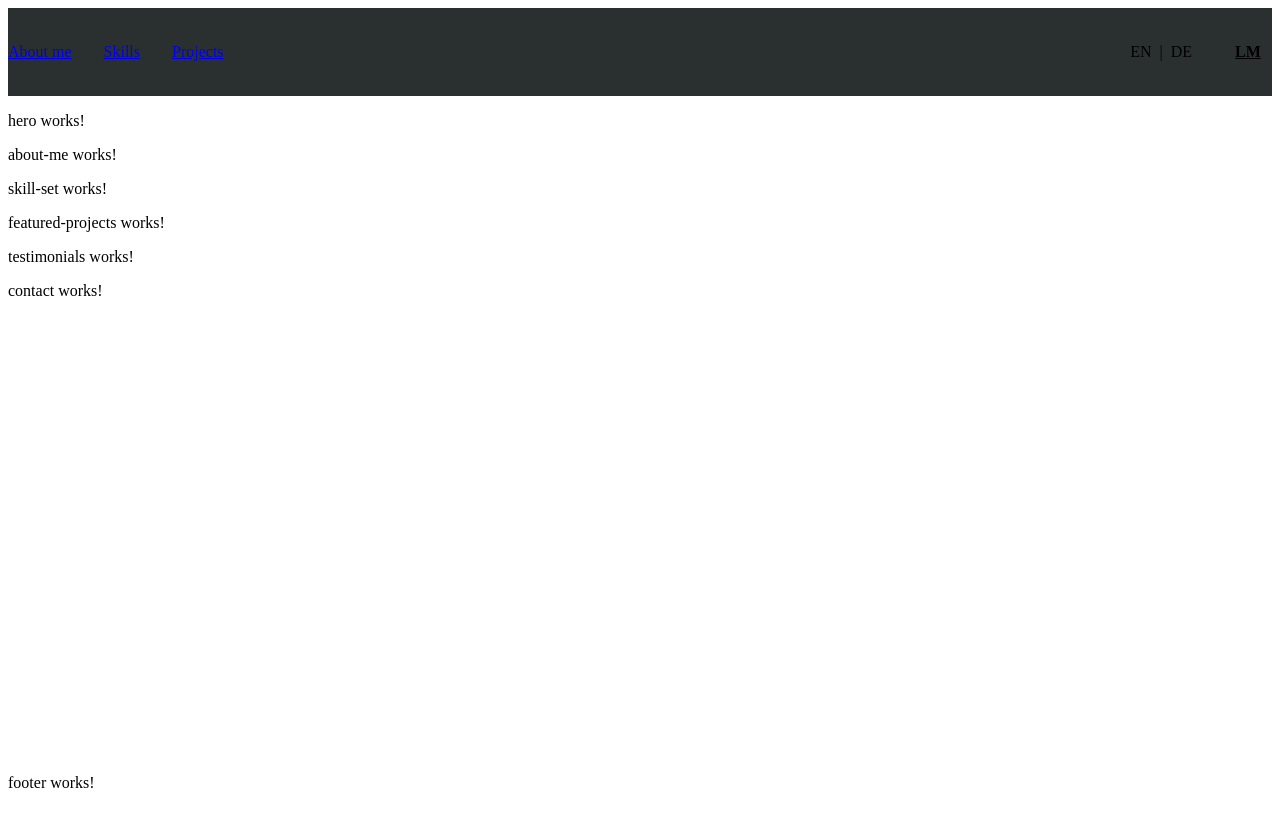
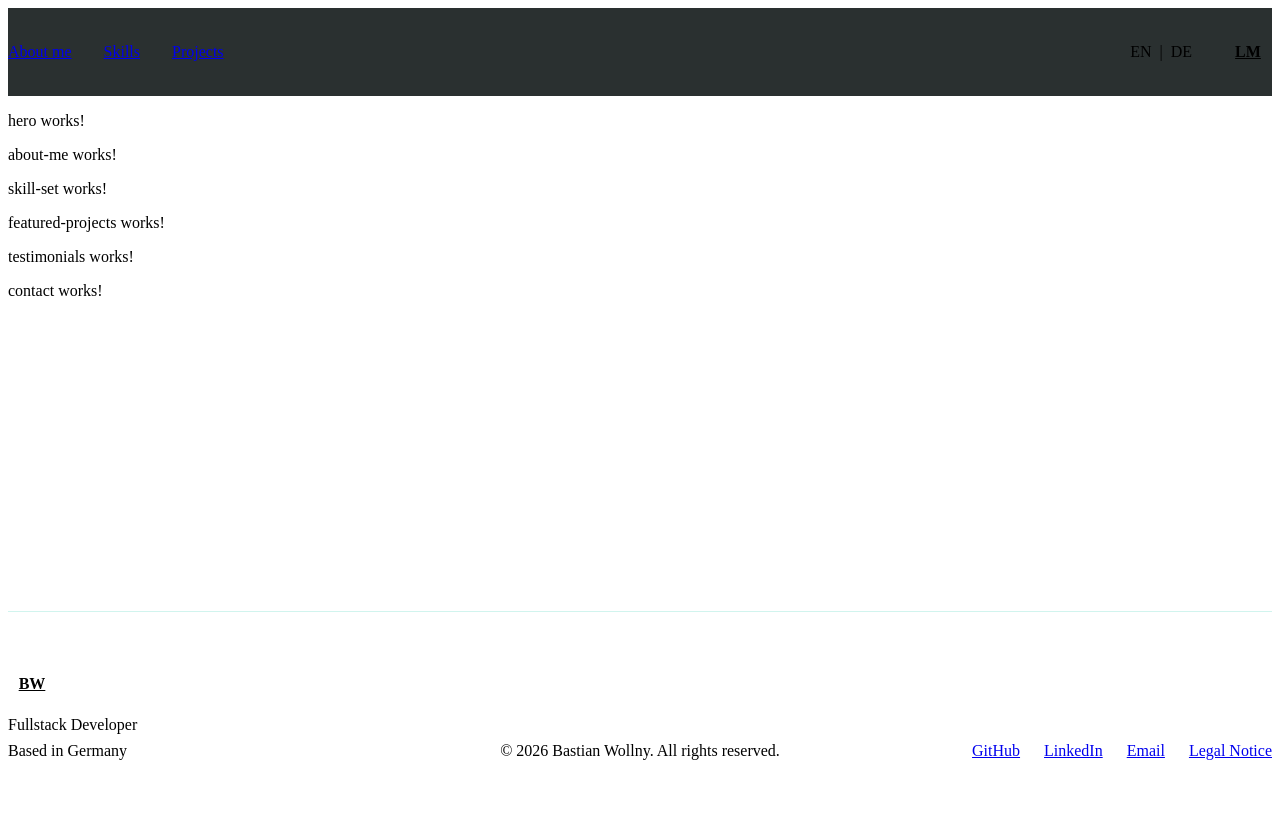
Before and after one commit to CZX93-BW/portfolio-webseite, an Angular app: page / in a window 1280 px wide. Built offline with nearby package versions, Linux system fonts and the light colour scheme.

Commit message:
feat(footer): add base footer structure

```diff
--- a/src/app/layout/footer/footer.html
+++ b/src/app/layout/footer/footer.html
@@ -1 +1,22 @@
-<p>footer works!</p>
+<footer class="footer">
+  <div class="container footer__content">
+    <div class="footer__brand">
+      <a class="footer__logo" routerLink="/" aria-label="Go to homepage">
+        BW
+      </a>
+      <p>Fullstack Developer</p>
+      <p>Based in Germany</p>
+    </div>
+
+    <p class="footer__copyright">
+      © 2026 Bastian Wollny. All rights reserved.
+    </p>
+
+    <nav class="footer__links" aria-label="Footer navigation">
+      <a href="#" aria-label="GitHub profile">GitHub</a>
+      <a href="#" aria-label="LinkedIn profile">LinkedIn</a>
+      <a href="#" aria-label="Email contact">Email</a>
+      <a routerLink="/legal-notice">Legal Notice</a>
+    </nav>
+  </div>
+</footer>
--- a/src/app/layout/footer/footer.scss
+++ b/src/app/layout/footer/footer.scss
@@ -0,0 +1,45 @@
+.footer {
+  border-top: 1px solid rgba(62, 207, 182, 0.24);
+  padding: 48px 0;
+}
+
+.footer__content {
+  display: grid;
+  grid-template-columns: 1fr auto 1fr;
+  align-items: end;
+  gap: 32px;
+}
+
+.footer__brand {
+  display: grid;
+  gap: 8px;
+}
+
+.footer__brand p {
+  margin: 0;
+  color: var(--color-muted);
+}
+
+.footer__logo {
+  display: inline-flex;
+  width: 48px;
+  height: 48px;
+  align-items: center;
+  justify-content: center;
+  border: 1px solid var(--color-primary);
+  border-radius: 50%;
+  color: var(--color-primary);
+  font-weight: 700;
+}
+
+.footer__copyright {
+  margin: 0;
+  color: var(--color-muted);
+  text-align: center;
+}
+
+.footer__links {
+  display: flex;
+  justify-content: flex-end;
+  gap: 24px;
+}
--- a/src/app/layout/footer/footer.ts
+++ b/src/app/layout/footer/footer.ts
@@ -1,8 +1,9 @@
 import { Component } from '@angular/core';
+import { RouterLink } from '@angular/router';
 
 @Component({
   selector: 'app-footer',
-  imports: [],
+  imports: [RouterLink],
   templateUrl: './footer.html',
   styleUrl: './footer.scss',
 })
```
